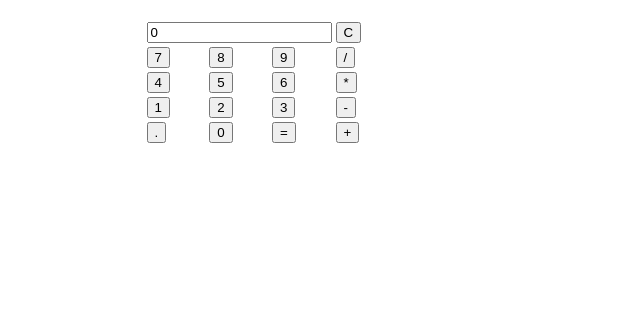
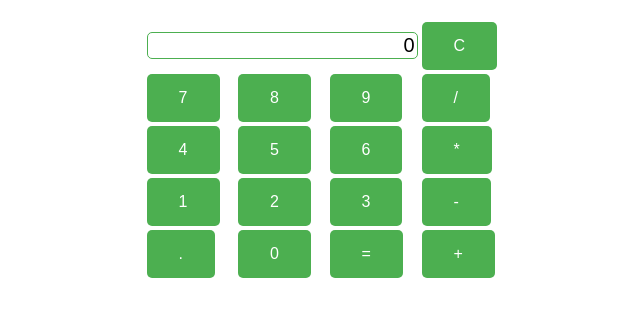
Before and after one commit to manuelgmaroto/cursoDeMEAN, a plain HTML site: page ejer02/calculadora.html in a window 1280 px wide. Shown: the part 61-378 px from the top of the page, without its empty margins (370-1010 px from the left). Drawn offline with Linux system fonts and the light colour scheme.

Commit message:
Estilos calculadora

```diff
--- a/ejer02/css/calculadora.css
+++ b/ejer02/css/calculadora.css
@@ -6,3 +6,23 @@
 *{
     font-family: Arial, Helvetica, sans-serif;
 }
+
+button, #teclaIgual {
+    background-color: #4CAF50;
+    border: none;
+    border-radius: 5px;
+    color: white;
+    padding: 15px 32px;
+    text-align: center;
+    text-decoration: none;
+    display: inline-block;
+    font-size: 16px;
+}
+
+#resultado{
+    border: #4CAF50 1px solid;
+    border-radius: 5px;
+    text-decoration: none;
+    font-size: 20px;
+    text-align: right;
+}
```
